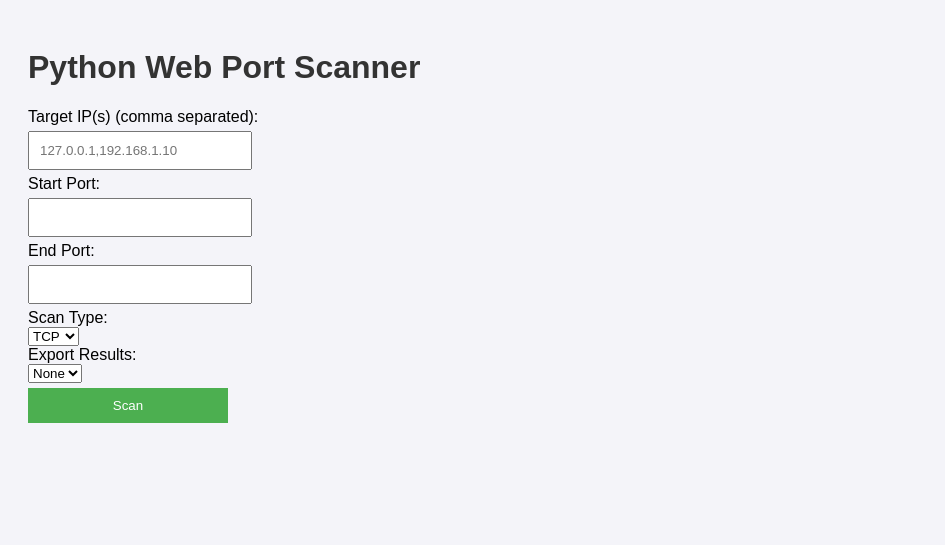
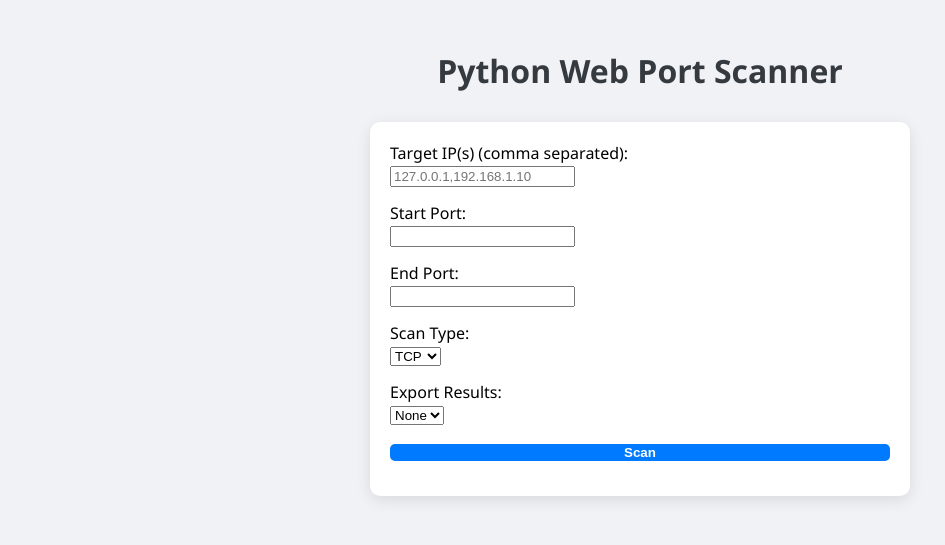
Before and after one commit to Madushanka24/Port-Scanner, a Flask app: page / in a window 1280 px wide. Shown: the top 545 px of the page, without its empty margins (0-945 px from the left). Run offline with Flask 3, Linux system fonts and the light colour scheme.

Commit message:
css updated

```diff
--- /dev/null
+++ b/results/scan_results.txt
@@ -0,0 +1 @@
+127.0.0.1,135,TCP,Unknown,No banner
--- a/static/style.css
+++ b/static/style.css
@@ -1,39 +1,66 @@
 body {
-    font-family: Arial, sans-serif;
+    font-family: 'Segoe UI', Tahoma, Geneva, Verdana, sans-serif;
+    background: #f0f2f5;
     padding: 20px;
-    background: #f4f4f9;
 }
 
-h1 { color: #333; }
+h1 {
+    text-align: center;
+    color: #343a40;
+    margin-bottom: 30px;
+}
 
-input, button {
-    padding: 10px;
-    margin: 5px 0;
-    width: 200px;
+form {
+    max-width: 500px;
+    margin: 0 auto 30px;
+    background: #fff;
+    padding: 20px;
+    border-radius: 10px;
+    box-shadow: 0 4px 15px rgba(0,0,0,0.1);
+}
+
+input, select, button {
+    margin-bottom: 15px;
 }
 
 button {
-    cursor: pointer;
-    background-color: #4CAF50;
+    width: 100%;
+    background-color: #007bff;
     color: white;
+    font-weight: bold;
     border: none;
+    border-radius: 5px;
 }
 
-pre {
-    background: #222;
-    color: #0f0;
-    padding: 10px;
-    overflow-x: auto;
+button:hover {
+    background-color: #0056b3;
+    cursor: pointer;
 }
+
+.table-results {
+    max-width: 90%;
+    margin: 0 auto;
+    border-collapse: collapse;
+}
+
+.table-results th, .table-results td {
+    padding: 10px 15px;
+    text-align: left;
+    border-bottom: 1px solid #dee2e6;
+}
+
+.open { background-color: #d4edda; color: #155724; }
+.closed { background-color: #f8d7da; color: #721c24; }
 
 .loader {
     border: 8px solid #f3f3f3;
-    border-top: 8px solid #4CAF50;
+    border-top: 8px solid #007bff;
     border-radius: 50%;
     width: 50px;
     height: 50px;
     animation: spin 1s linear infinite;
     margin: 20px auto;
+    display: none;
 }
 
 @keyframes spin {
```
